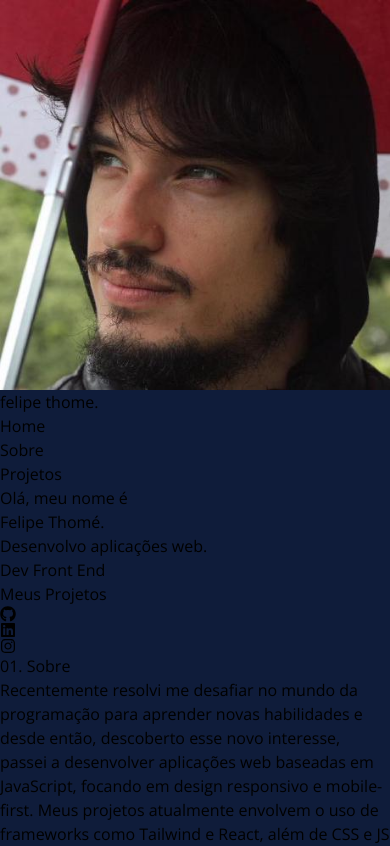
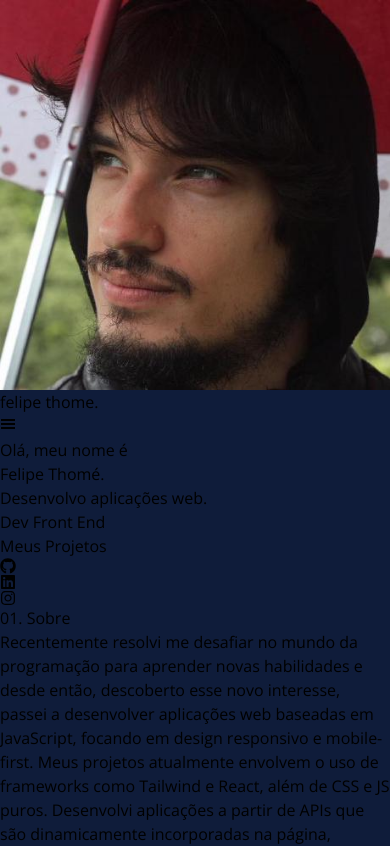
Before and after one commit to felipetn1989/portifolio, a React (Vite) app in the folder my-portifolio/: page / in a window 390 px wide. Shown: the top 846 px of the page. Built offline with nearby package versions, Linux system fonts and the light colour scheme.

Commit message:
Hamburger Menu

```diff
--- a/my-portifolio/src/App.tsx
+++ b/my-portifolio/src/App.tsx
@@ -1,7 +1,21 @@
+// react
+import { useState } from "react";
+
+// components
 import Header from "./components/layout/Header";
 import Main from "./components/pages/Main";
 
 function App() {
+  const [showMobileMenu, setShowMobileMenu] = useState<boolean>(false);
+
+  function displayMenu() {
+    setShowMobileMenu(!showMobileMenu);
+  }
+
+  function hideMenu() {
+    setShowMobileMenu(false);
+  }
+
   function goTo(section: string) {
     const destination = document.getElementById(section);
 
@@ -14,10 +28,16 @@ function App() {
     }
   }
 
+  window.addEventListener("resize", () => setShowMobileMenu(window.innerWidth > 1024))
+
   return (
     <>
-      <Header goTo={goTo} />
-      <Main goTo={goTo} />
+      <Header
+        goTo={goTo}
+        showMobileMenu={showMobileMenu}
+        displayMenu={displayMenu}
+      />
+      <Main goTo={goTo} hideMenu={hideMenu} />
     </>
   );
 }
--- a/my-portifolio/src/components/layout/Header.tsx
+++ b/my-portifolio/src/components/layout/Header.tsx
@@ -1,14 +1,19 @@
 // images
+import { useState } from "react";
+import profile from "../../assets/images/profileFelipe.jpg";
 
-import profile from "../../assets/images/profileFelipe.jpg";
+// react-icons
+import { GiHamburgerMenu } from "react-icons/gi";
 
 type Props = {
   goTo(section: string): void;
+  showMobileMenu: boolean;
+  displayMenu(): void;
 };
 
-const Header = ({ goTo }: Props) => {
+const Header = ({ goTo, showMobileMenu, displayMenu }: Props) => {
   return (
-    <header className="fixed z-10 w-full text-white px-12 py-6 bg-black space-y-4 lg:flex lg:justify-between">
+    <header className="fixed z-10 w-full text-white px-12 py-6 bg-black space-y-4 flex justify-between items-start">
       <div className="flex justify-center gap-4 items-center">
         <img
           src={profile}
@@ -17,19 +22,30 @@ const Header = ({ goTo }: Props) => {
         />
         <h1 className="text-center font-bold uppercase">felipe thome.</h1>
       </div>
-      <nav className="hidden lg:block">
-        <ul className="flex gap-8 justify-center font-bold">
+      <button onClick={displayMenu}>
+        <GiHamburgerMenu className="block lg:hidden hover:cursor-pointer" />
+      </button>
+      {showMobileMenu && (
+        <nav className="absolute bg-white text-black right-12 top-24 p-8 lg:bg-[unset] lg:text-white lg:p-[unset] lg:right-[unset] lg:top-[unset] lg:relative lg:block">
+          <ul className="flex flex-col lg:flex-row gap-8 justify-center font-bold">
             <li className="hover:cursor-pointer hover:text-[#5c7ea2]">
-            <button className="uppercase" onClick={() => goTo("home")}>Home</button>
+              <button className="uppercase" onClick={() => goTo("home")}>
+                Home
+              </button>
             </li>
             <li className="hover:cursor-pointer hover:text-[#5c7ea2]">
-            <button className="uppercase" onClick={() => goTo("about")}>Sobre</button>
+              <button className="uppercase" onClick={() => goTo("about")}>
+                Sobre
+              </button>
             </li>
             <li className="hover:cursor-pointer hover:text-[#5c7ea2]">
-            <button className="uppercase" onClick={() => goTo("projects")}>Projetos</button>
+              <button className="uppercase" onClick={() => goTo("projects")}>
+                Projetos
+              </button>
             </li>
           </ul>
         </nav>
+      )}
     </header>
   );
 };
--- a/my-portifolio/src/components/layout/ProjecCard.tsx
+++ b/my-portifolio/src/components/layout/ProjecCard.tsx
@@ -1,7 +1,8 @@
 // interfaces
+import { Iproject } from "../interfaces/IProjects";
 
+// react-icons
 import { FaGithub } from "react-icons/fa";
-import { Iproject } from "../interfaces/IProjects";
 
 // components
 import Button from "./Button";
--- a/my-portifolio/src/components/pages/Main.tsx
+++ b/my-portifolio/src/components/pages/Main.tsx
@@ -4,9 +4,10 @@ import ProjecCard from "../layout/ProjecCard";
 
 type Props = {
   goTo(section: string): void;
+  hideMenu(): void;
 };
 
-const Main = ({ goTo }: Props) => {
+const Main = ({ goTo, hideMenu }: Props) => {
   const accentColor: string = "#5c7ea2";
 
   const skills: string[] = [
@@ -21,7 +22,10 @@ const Main = ({ goTo }: Props) => {
   ];
 
   return (
-    <main className="bg-[#0f1c3a] text-[#d8d8d8] px-8 pt-24 pb-4 lg:px-16 space-y-8 max-w-[80rem] m-auto">
+    <main
+      className="bg-[#0f1c3a] text-[#d8d8d8] px-8 pt-24 pb-4 lg:px-16 space-y-8 max-w-[80rem] m-auto"
+      onClick={hideMenu}
+    >
       <div id="home" className="space-y-8 py-16">
         <div className="space-y-10">
           <h1 className="text-[4rem] font-bold leading-[4.5rem]">
```
Lines whose indentation alone changed are shown as unchanged.
